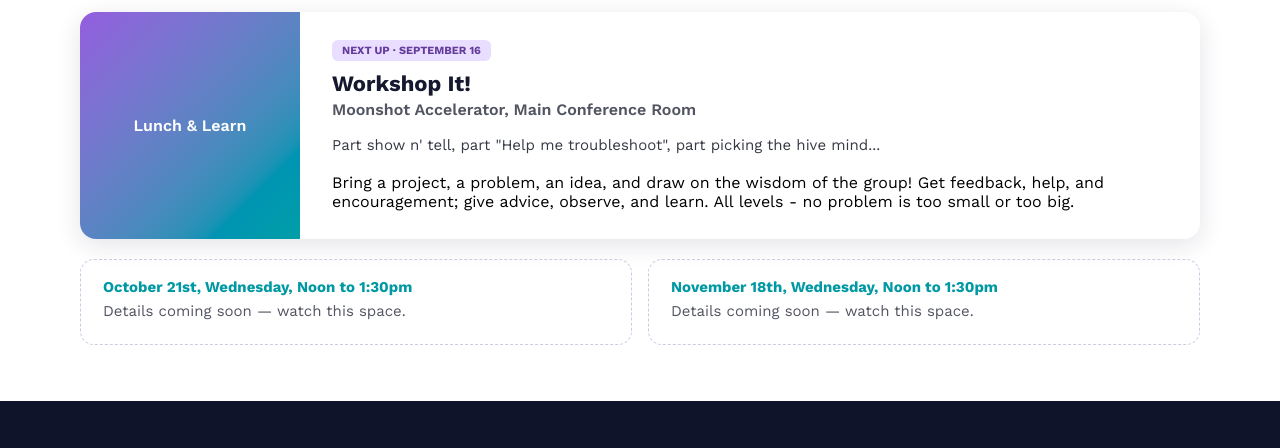
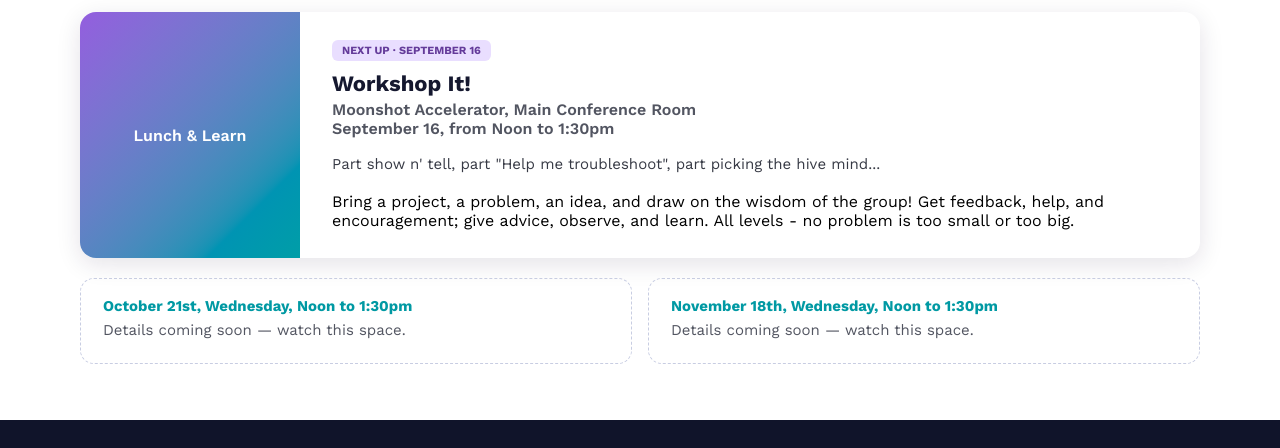
Before and after one commit to FireflightPro/NOAZAI.ORG, a website: page index.html in a window 1280 px wide. Shown: the part 652-1100 px from the top of the page. Drawn offline with nearby package versions, Linux system fonts and the light colour scheme.

Commit message:
Fixes missing time

```diff
--- a/index.html
+++ b/index.html
@@ -62,7 +62,8 @@
         <div class="event-card-body">
           <span class="badge">Next up &middot; September 16</span>
           <h3>Workshop It!</h3>
-          <p class="event-meta">Moonshot Accelerator, Main Conference Room</p>
+          <p class="event-meta">Moonshot Accelerator, Main Conference Room <br>
+          September 16, from Noon to 1:30pm</p>
           <p class="event-desc">Part show n' tell, part "Help me troubleshoot", part picking the hive mind...</p>
           <p>Bring a project, a problem, an idea, and draw on the wisdom of the group! Get feedback, help, and encouragement; give advice, observe, and learn. All levels - no problem is too small or too big.
           <!-- <div class="event-tags">
```
